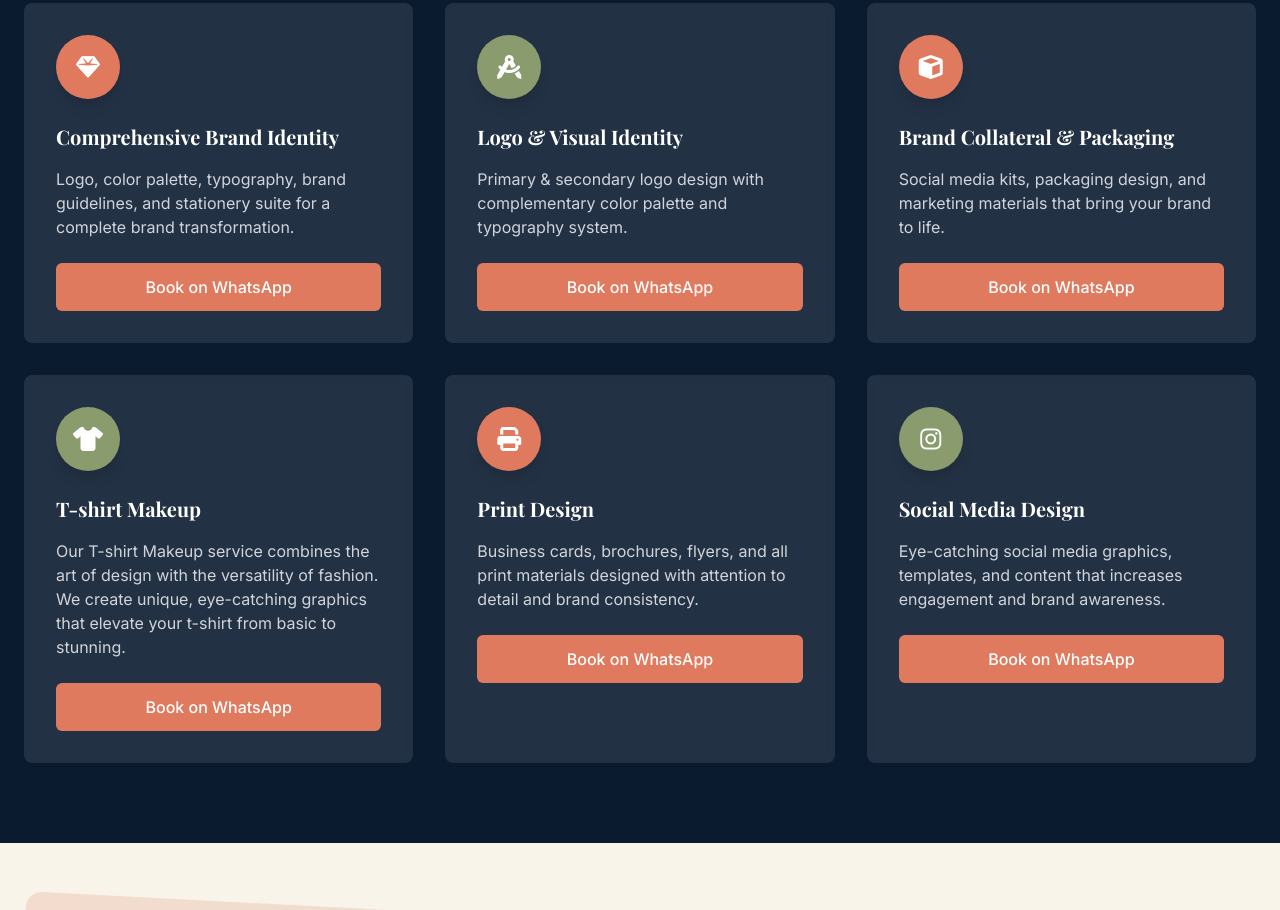
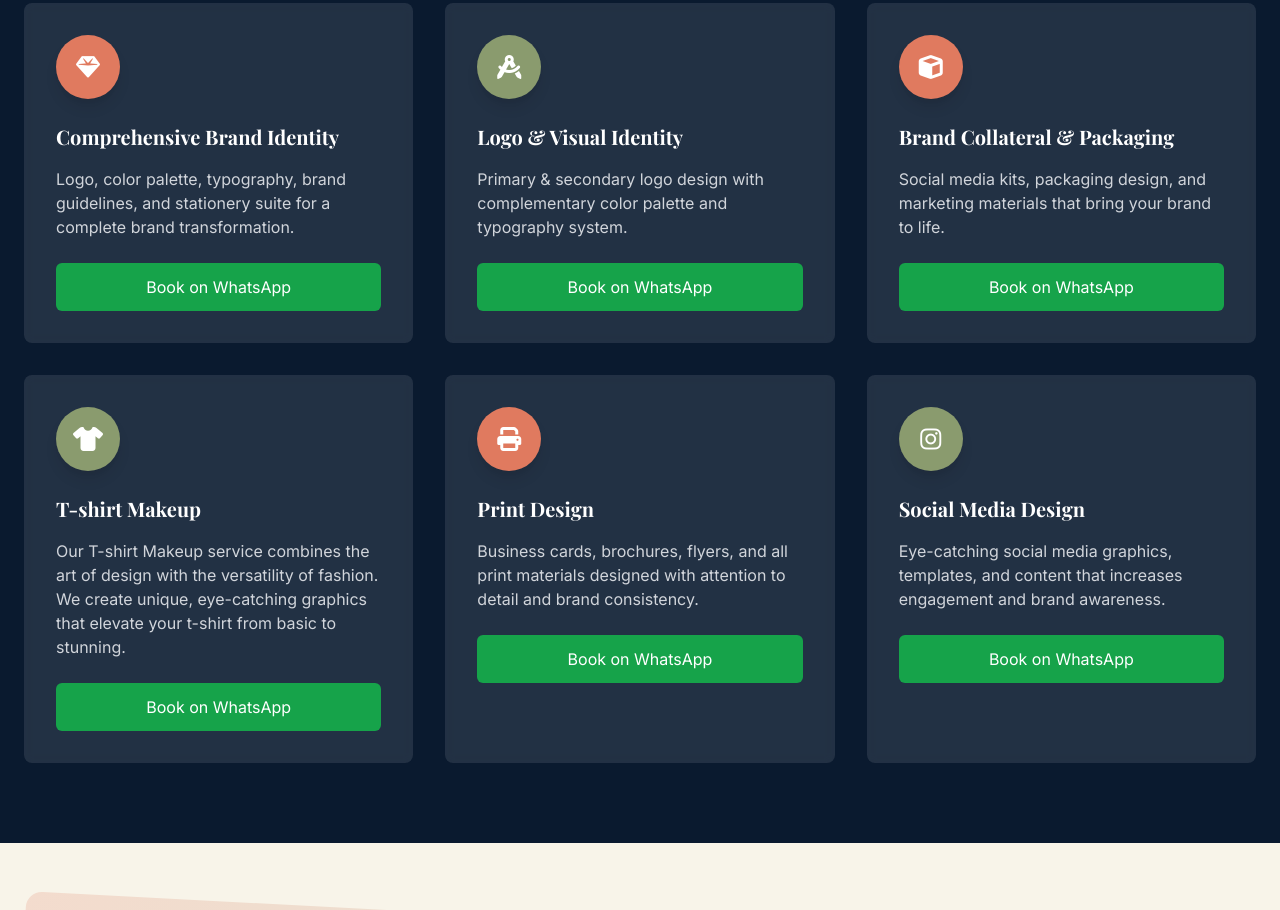
Before and after one commit to Lucky2574/rhaniagraphicdesigner, a plain HTML site: page index.html in a window 1280 px wide. Shown: the part 2159-3069 px from the top of the page. Drawn offline with nearby package versions, Linux system fonts and the light colour scheme.

Commit message:
Update index.html

```diff
--- a/index.html
+++ b/index.html
@@ -557,7 +557,7 @@
                     <p class="text-gray-300 mb-6">Logo, color palette, typography, brand guidelines, and stationery suite for a complete brand transformation.</p>
                     <a href="https://wa.me/+25768505909?text=Hello%20Queen%20Rhania!%20I'm%20interested%20in%20your%20Comprehensive%20Brand%20Identity%20package.%20Please%20send%20me%20more%20information."
                        target="_blank"
-                       class="block w-full bg-terracotta text-white text-center py-3 rounded-md hover:bg-opacity-90 transition-colors font-medium">
+                       class="block w-full bg-green-600 text-white text-center py-3 rounded-md mt-6 hover:bg-green-700 transition-colors">
                         Book on WhatsApp
                     </a>
                 </div>
@@ -571,7 +571,7 @@
                     <p class="text-gray-300 mb-6">Primary & secondary logo design with complementary color palette and typography system.</p>
                     <a href="https://wa.me/+25768505909?text=Hello%20Queen%20Rhania!%20I'm%20interested%20in%20your%20Logo%20%26%20Visual%20Identity%20service.%20Please%20send%20me%20more%20information."
                        target="_blank"
-                       class="block w-full bg-terracotta text-white text-center py-3 rounded-md hover:bg-opacity-90 transition-colors font-medium">
+                       class="block w-full bg-green-600 text-white text-center py-3 rounded-md mt-6 hover:bg-green-700 transition-colors">
                         Book on WhatsApp
                     </a>
                 </div>
@@ -585,7 +585,7 @@
                     <p class="text-gray-300 mb-6">Social media kits, packaging design, and marketing materials that bring your brand to life.</p>
                     <a href="https://wa.me/+25768505909?text=Hello%20Queen%20Rhania!%20I'm%20interested%20in%20your%20Brand%20Collateral%20%26%20Packaging%20services.%20Please%20send%20me%20more%20information."
                        target="_blank"
-                       class="block w-full bg-terracotta text-white text-center py-3 rounded-md hover:bg-opacity-90 transition-colors font-medium">
+                       class="block w-full bg-green-600 text-white text-center py-3 rounded-md mt-6 hover:bg-green-700 transition-colors">
                         Book on WhatsApp
                     </a>
                 </div>
@@ -599,7 +599,7 @@
                     <p class="text-gray-300 mb-6">Our T-shirt Makeup service combines the art of design with the versatility of fashion. We create unique, eye-catching graphics that elevate your t-shirt from basic to stunning.</p>
                     <a href="https://wa.me/+25768505909?text=Hello%20Queen%20Rhania!%20I'm%20interested%20in%20your%20T-shirt%20makeup%20services.%20Please%20send%20me%20more%20information."
                        target="_blank"
-                       class="block w-full bg-terracotta text-white text-center py-3 rounded-md hover:bg-opacity-90 transition-colors font-medium">
+                       class="block w-full bg-green-600 text-white text-center py-3 rounded-md mt-6 hover:bg-green-700 transition-colors">
                         Book on WhatsApp
                     </a>
                 </div>
@@ -613,7 +613,7 @@
                     <p class="text-gray-300 mb-6">Business cards, brochures, flyers, and all print materials designed with attention to detail and brand consistency.</p>
                     <a href="https://wa.me/+25768505909?text=Hello%20Queen%20Rhania!%20I'm%20interested%20in%20your%20print%20design%20services.%20Please%20send%20me%20more%20information."
                        target="_blank"
-                       class="block w-full bg-terracotta text-white text-center py-3 rounded-md hover:bg-opacity-90 transition-colors font-medium">
+                       class="block w-full bg-green-600 text-white text-center py-3 rounded-md mt-6 hover:bg-green-700 transition-colors">
                         Book on WhatsApp
                     </a>
                 </div>
@@ -627,7 +627,7 @@
                     <p class="text-gray-300 mb-6">Eye-catching social media graphics, templates, and content that increases engagement and brand awareness.</p>
                     <a href="https://wa.me/+25768505909?text=Hello%20Queen%20Rhania!%20I'm%20interested%20in%20your%20Social%20Media%20Design%20services.%20Please%20send%20me%20more%20information."
                        target="_blank"
-                       class="block w-full bg-terracotta text-white text-center py-3 rounded-md hover:bg-opacity-90 transition-colors font-medium">
+                       class="block w-full bg-green-600 text-white text-center py-3 rounded-md mt-6 hover:bg-green-700 transition-colors">
                         Book on WhatsApp
                     </a>
                 </div>
@@ -818,7 +818,7 @@
                                 </div>
                                 <div>
                                     <p class="text-sm text-gray-500">Email</p>
-                                    <p class="font-medium">hello@queenrhania.design</p>
+                                    <p class="font-medium">rhaniaqueen3@gmail.com</p>
                                 </div>
                             </div>
                             <div class="flex items-center">
@@ -1233,4 +1233,5 @@
         });
     </script>
 </body>
+
 </html>
```
